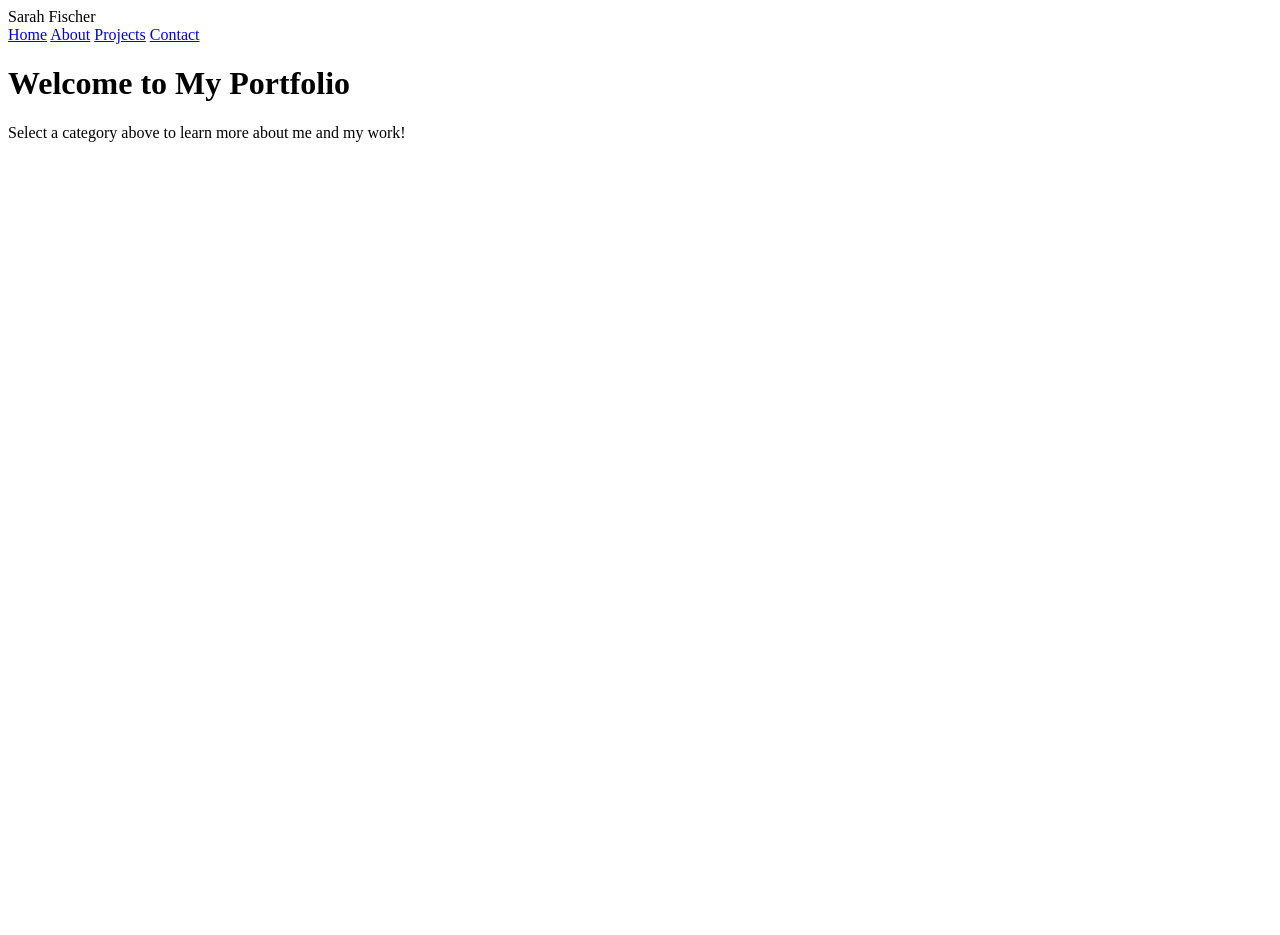
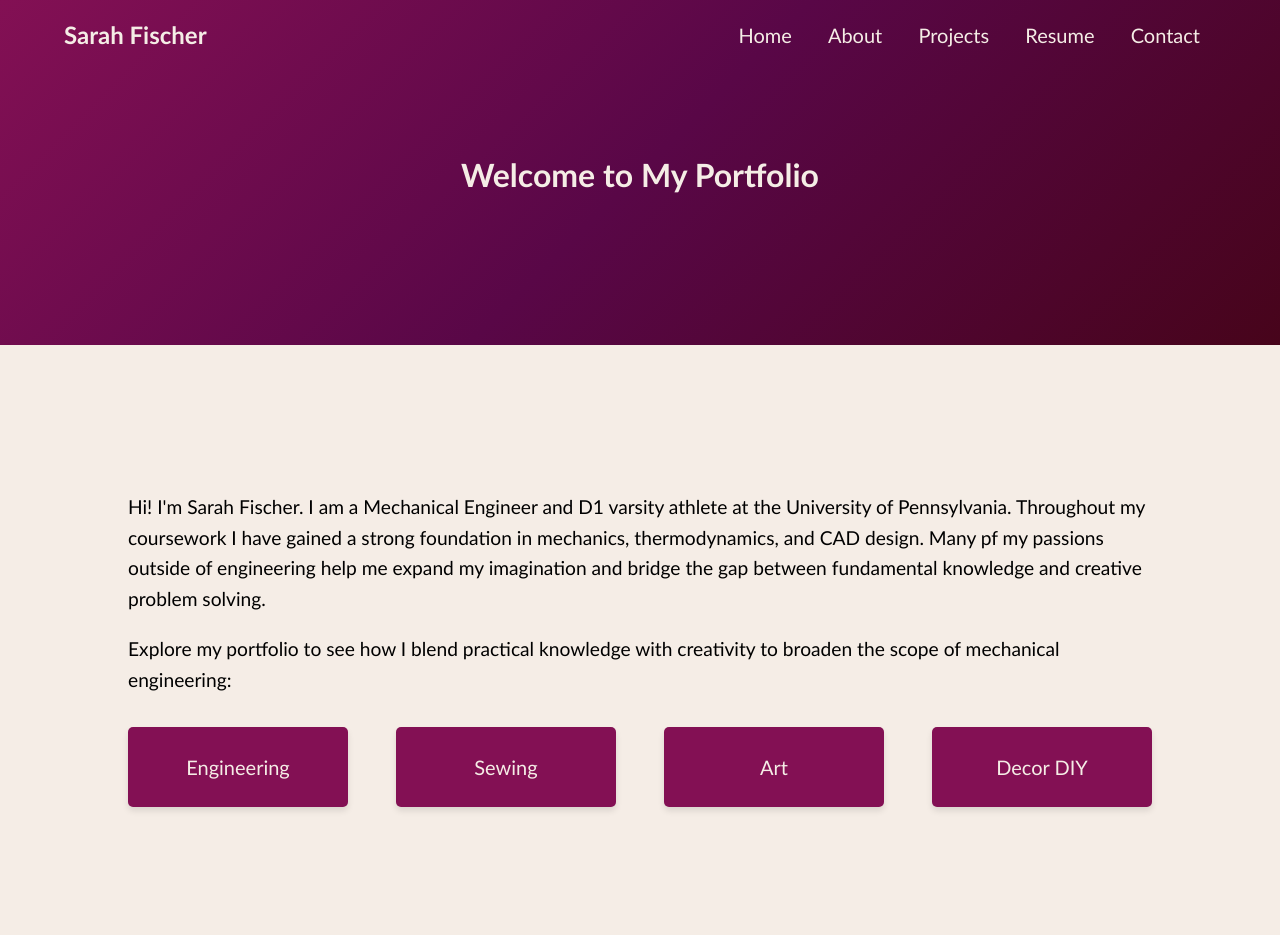
Before and after one commit to sarah-afischer/WebDesign, a plain HTML site: page index.html in a window 1280 px wide. Before the commit the page ends 800 px from the top, so only its background shows below. Drawn offline with Linux system fonts and the light colour scheme; files that its build step writes are made by us from their sources.

Commit message:
Add files via upload

```diff
--- a/index.html
+++ b/index.html
@@ -1,12 +1,12 @@
 <!DOCTYPE html>
-<!-- saved from url=(0031)http://127.0.0.1:5500/home.html -->
-<html lang="en"><head><meta http-equiv="Content-Type" content="text/html; charset=UTF-8">
-
+<html lang="en">
+<head>
+  <meta charset="UTF-8">
   <meta name="viewport" content="width=device-width, initial-scale=1.0">
   <title>Home</title>
   <!-- Link to the external CSS file for styling -->
-
-<link rel="stylesheet" href="./home_files/style.css"></head>
+  <link rel="stylesheet" href="style.css">
+</head>
 <body>
   <!-- Header section containing the navigation bar -->
   <header>
@@ -17,16 +17,38 @@
       <nav>
         <a href="index.html">Home</a>
         <a href="about.html">About</a> <!-- Link to the About page -->
-				<a href="projects.html">Projects</a> <!-- Link to the Projects page -->
+        <div class="dropdown">
+        <a href="projects.html" class="dropdown-toggle">Projects</a> <!-- Link to the Projects page -->
+        <div class="dropdown-menu">
+          <a href="engineering.html">Engineering</a>
+          <a href="sewing.html">Sewing</a>
+          <a href="art.html">Art</a>
+          <a href="decor-diy.html">Decor Diy</a>
+          </div>
+        </div>
+        <a href="resume.html">Resume</a>
         <a href="contact.html">Contact</a> <!-- Link to the Contact page -->
       </nav>
     </div>
   </header>
-
   <!-- Main content of the homepage -->
   <main>
     <h1>Welcome to My Portfolio</h1>
-		<p>Select a category above to learn more about me and my work!</p>
+
   </main>
-
+  <summary>
+    <p>
+      Hi! I'm Sarah Fischer. I am a Mechanical Engineer and D1 varsity athlete at the University of Pennsylvania. Throughout my coursework I have gained a strong foundation in mechanics, thermodynamics, and CAD design. Many pf my passions outside of engineering help me expand my imagination and bridge the gap between fundamental knowledge and creative problem solving.
+    </p>
+    <p>
+      Explore my portfolio to see how I blend practical knowledge with creativity to broaden the scope of mechanical engineering:
+    </p>
+    <div class="button-group">
+      <a href="engineering.html" class="button">Engineering</a>
+      <a href="sewing" class="button">Sewing</a>
+      <a href="art.html" class="button">Art</a>
+      <a href="decor-diy.html" class="button">Decor DIY</a>
+    </div>
+  </summary>
 </body>
+</html>
--- a/style.css
+++ b/style.css
@@ -0,0 +1,158 @@
+/* General Styles */
+body {
+  font-family: Calibri, sans-serif;
+  margin: 0;
+  padding: 0;
+  background-color: #f4f4f9;
+  line-height: 1.6;
+}
+
+/* Header and Navbar */
+header {
+
+  color: #F5EDE6;
+  padding: 0; /* Reduce padding for a closer-to-top header */
+  position: fixed; /* Fixes the header at the top */
+  width: 100%; /* Ensures header spans the full width */
+  top: 1rem; /* Aligns the header to the very top */
+  z-index: 10; /* Ensures header stays on top of other elements */
+}
+
+.navbar {
+  display: flex;
+  justify-content: space-between;
+  align-items: center;
+  width: 90%;
+  max-width: 1200px;
+  margin: 0 auto;
+}
+
+.logo {
+  font-size: 1.5rem;
+  font-weight: bold;
+}
+
+nav a {
+  color: #F5EDE6;
+  text-decoration: none;
+  margin: 0 1rem;
+  font-size: 1.25rem;
+}
+
+nav a:hover {
+  text-decoration: underline;
+}
+
+/* Main Section */
+main {
+  text-align: center;
+  margin: 0;
+  padding: 8rem;
+  width: 100%
+  max-width: 1200px;
+  background: linear-gradient(135deg, #831054, #590747, #47041B);
+  box-shadow: 0 4px 6px rgba(0, 0, 0, 0.1);
+}
+
+summary {
+  text-align: left;
+  margin: 0;
+  padding: 8rem;
+  width: 100%
+  max-width: 1200px;
+  background-color: #F5EDE6;
+  box-shadow: 0 4px 6px rgba(0, 0, 0, 0.1);
+
+}
+.button-group {
+  margin-top: 2rem; /* Adds space above the buttons */
+  display: flex;
+  justify-content: center; /* Centers the buttons */
+  gap: 3rem; /* Adds spacing between buttons */
+}
+
+.button {
+  display: inline-block;
+  width: 300px;
+  padding: 1.5rem 0;
+  font-size: 1.25rem;
+  text-align: center;
+  text-decoration: none;
+  color: #f5ede6;
+  background-color: #831054;
+  border-radius: 5px;
+  box-shadow: 0 4px 6px rgba(0, 0, 0, 0.1);
+  transition: background-color 0.3s ease, transform 0.2s ease;
+}
+
+.button:hover {
+  background-color: #47041B; /* Darker shade on hover */
+  transform: translateY(-2px); /* Subtle lift effect on hover */
+}
+
+.button:active {
+  background-color: #47041B; /* Even darker shade when active */
+  transform: translateY(0); /* Removes lift effect when clicked */
+}
+
+.dropdown {
+  position: relative; /* Ensures the dropdown menu is positioned relative to this container */
+  display: inline-block; /* Aligns the dropdown inline with other nav links */
+}
+
+/* Dropdown menu styles */
+.dropdown-menu {
+  display: none; /* Hidden by default */
+  position: absolute; /* Positions it relative to the dropdown container */
+  top: 100%; /* Places it directly below the dropdown toggle */
+  left: 0;
+  background-color: #831054; /* Matches the theme */
+  padding: 0.5rem 0;
+  border-radius: 5px;
+  box-shadow: 0 4px 6px rgba(0, 0, 0, 0.1);
+  z-index: 1000; /* Ensures it stays above other elements */
+  min-width: 150px; /* Ensures a consistent width for the menu */
+}
+
+/* Links in the dropdown menu */
+.dropdown-menu a {
+  display: block; /* Makes each link span the full width */
+  padding: 0.5rem 1rem;
+  color: #f5ede6;
+  text-decoration: none;
+  font-size: 1rem;
+}
+
+/* Hover effect for dropdown links */
+.dropdown-menu a:hover {
+  background-color: #590747;
+}
+
+/* Show the dropdown menu when hovering over the container */
+.dropdown:hover .dropdown-menu {
+  display: block; /* Displays the dropdown menu */
+}
+
+/* Typography */
+h1 {
+  font-size: 2rem;
+  margin-bottom: 1rem;
+  color: #F5EDE6;
+}
+
+p {
+  font-size: 1.2rem;
+  margin-bottom: 1rem;
+}
+
+/* Responsive Design */
+@media (max-width: 768px) {
+  .navbar {
+    flex-direction: column;
+    text-align: center;
+  }
+
+  nav a {
+    margin: 0.5rem 0;
+  }
+}
```
Also changed, not shown: resume.html (added, +32 -0 lines), art.html (added), decor.html (added), engineering.html (added), sewing.html (added). Lines whose indentation alone changed are shown as unchanged.
